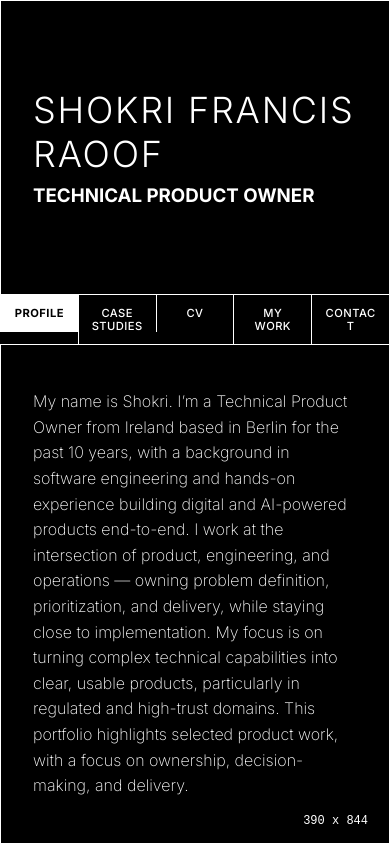
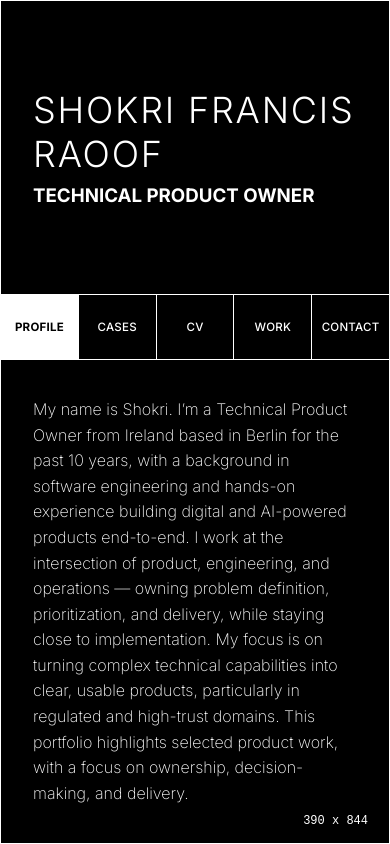
Before and after one commit to irishmango/shokri-portfolio-26, a Next.js app: page / in a window 390 px wide. Built offline with nearby package versions, Linux system fonts and the light colour scheme.

Commit message:
Refactor navigation labels for improved responsiveness and overflow handling

```diff
--- a/src/app/page.module.css
+++ b/src/app/page.module.css
@@ -114,9 +114,11 @@
   letter-spacing: clamp(0.02em, 0.15vw, 0.04em);
   outline: none;
 
-  /* allow labels to wrap instead of overflowing */
-  white-space: normal;
-  overflow-wrap: anywhere;
+  /* prevent wrapping and handle overflow */
+  white-space: nowrap;
+  overflow: hidden;
+  text-overflow: ellipsis;
+  word-break: normal;
 }
 
 .navCompact .navItem {
@@ -138,6 +140,14 @@
   background: var(--foreground);
   color: var(--background);
   font-weight: 700;
+}
+
+.navLabelFull {
+  display: inline;
+}
+
+.navLabelShort {
+  display: none;
 }
 
 /* main content */
@@ -193,11 +203,28 @@
 }
 
 @media (max-width: 520px) {
+
+  /* keep a clean single-row nav on mobile */
   .nav {
-    height: auto;
+    height: 64px;
   }
 
   .navCompact {
-    height: auto;
+    height: 48px;
+  }
+
+  /* slightly tighter type + padding on very small screens */
+  .navItem {
+    font-size: 0.72rem;
+    padding: 0.6rem 0.45rem;
+    letter-spacing: 0.02em;
+  }
+
+  .navLabelFull {
+    display: none;
+  }
+
+  .navLabelShort {
+    display: inline;
   }
 }
--- a/src/app/page.tsx
+++ b/src/app/page.tsx
@@ -74,35 +74,40 @@ export default function Home() {
           className={`${styles.navItem} ${activeSection === "profile" ? styles.navItemActive : ""}`}
           onClick={() => { setActiveSection("profile"); setSelectedCaseStudy(null); }}
         >
-          PROFILE
+          <span className={styles.navLabelFull}>PROFILE</span>
+          <span className={styles.navLabelShort}>PROFILE</span>
         </a>
         <a
           href="#casestudies"
           className={`${styles.navItem} ${activeSection === "casestudies" ? styles.navItemActive : ""}`}
           onClick={() => { setActiveSection("casestudies"); setSelectedCaseStudy(null); }}
         >
-          CASE STUDIES
+          <span className={styles.navLabelFull}>CASE STUDIES</span>
+          <span className={styles.navLabelShort}>CASES</span>
         </a>
         <a
           href="#cv"
           className={`${styles.navItem} ${activeSection === "cv" ? styles.navItemActive : ""}`}
           onClick={() => { setActiveSection("cv"); setSelectedCaseStudy(null); }}
         >
-          CV
+          <span className={styles.navLabelFull}>CV</span>
+          <span className={styles.navLabelShort}>CV</span>
         </a>
         <a
           href="#mywork"
           className={`${styles.navItem} ${activeSection === "mywork" ? styles.navItemActive : ""}`}
           onClick={() => { setActiveSection("mywork"); setSelectedCaseStudy(null); }}
         >
-          MY WORK
+          <span className={styles.navLabelFull}>MY WORK</span>
+          <span className={styles.navLabelShort}>WORK</span>
         </a>
         <a
           href="#contact"
           className={`${styles.navItem} ${activeSection === "contact" ? styles.navItemActive : ""}`}
           onClick={() => { setActiveSection("contact"); setSelectedCaseStudy(null); }}
         >
-          CONTACT
+          <span className={styles.navLabelFull}>CONTACT</span>
+          <span className={styles.navLabelShort}>CONTACT</span>
         </a>
       </nav>
 
```
